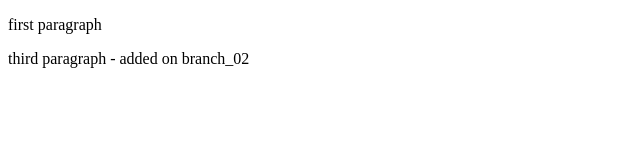
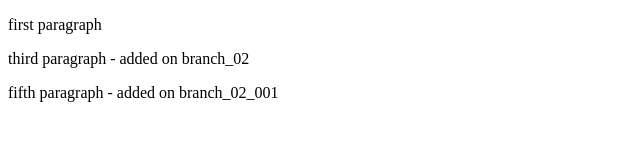
Before and after one commit to YarynaPelekh/Branches, a plain HTML site: page index.html in a window 1280 px wide. Shown: the whole page, without its empty margins (0-640 px from the left). Drawn offline with Linux system fonts and the light colour scheme.

Commit message:
added fifth paragraph - on branch_02_001

```diff
--- a/index.html
+++ b/index.html
@@ -9,5 +9,6 @@
   <body>
     <p>first paragraph</p>
     <p>third paragraph - added on branch_02</p>
+    <p>fifth paragraph - added on branch_02_001</p>
   </body>
 </html>
```
